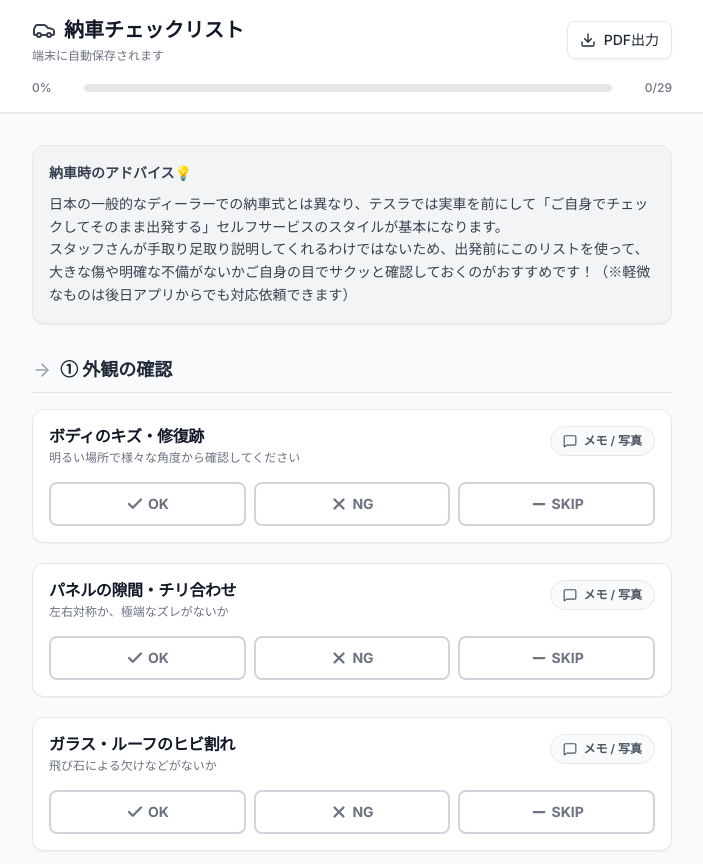
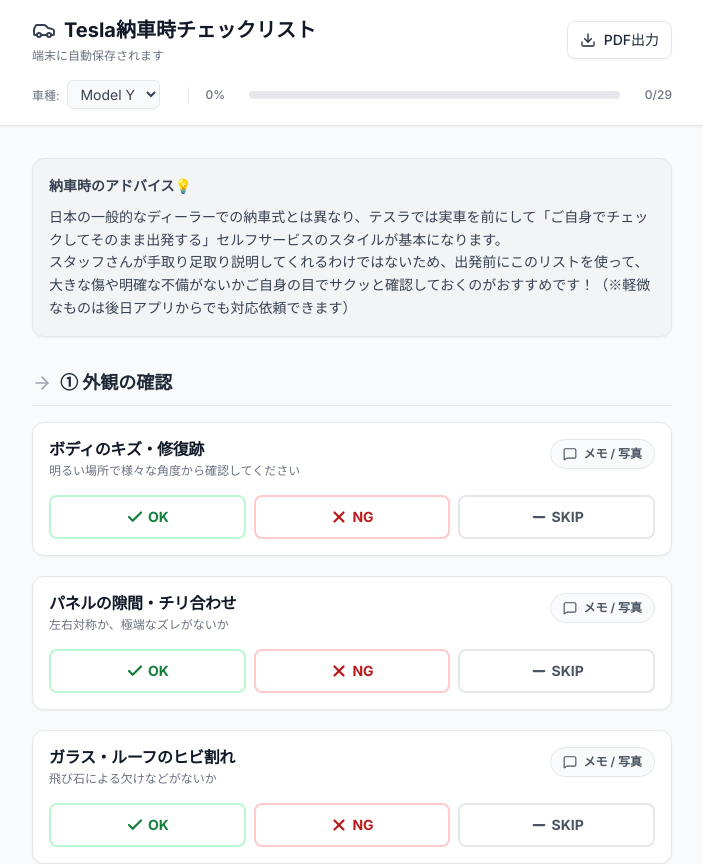
Before and after one commit to mi2aki-tes/tesla-checklist, a Next.js app: page / in a window 1280 px wide. Shown: the top 864 px of the page, without its empty margins (288-991 px from the left). Built offline with nearby package versions, Linux system fonts and the light colour scheme.

Commit message:
Vercel Analytics, enhanced multi-page PDF with photos, and UI improvement

```diff
--- a/package.json
+++ b/package.json
@@ -9,6 +9,7 @@
     "lint": "next lint"
   },
   "dependencies": {
+    "@vercel/analytics": "^2.0.1",
     "framer-motion": "^12.38.0",
     "html2canvas": "^1.4.1",
     "jspdf": "^4.2.1",
--- a/src/app/layout.tsx
+++ b/src/app/layout.tsx
@@ -1,6 +1,7 @@
 import type { Metadata } from "next";
 import { Inter } from "next/font/google";
 import "./globals.css";
+import { Analytics } from "@vercel/analytics/react";
 
 const inter = Inter({ subsets: ["latin"] });
 
@@ -16,7 +17,10 @@
 }>) {
   return (
     <html lang="ja">
-      <body className={inter.className}>{children}</body>
+      <body className={inter.className}>
+        {children}
+        <Analytics />
+      </body>
     </html>
   );
 }
--- a/src/app/page.tsx
+++ b/src/app/page.tsx
@@ -7,6 +7,7 @@
 import ChecklistItemComponent, { ItemState } from "@/components/ChecklistItem";
 import { Download, Car, Trash2, ArrowRight } from "lucide-react";
 import { motion } from "framer-motion";
+import { track } from "@vercel/analytics";
 
 type ItemData = {
   status: ItemState;
@@ -15,19 +16,22 @@
 };
 
 type AppState = {
+  selectedModel: string;
   itemsData: Record<string, ItemData>;
 };
 
 const DEFAULT_STATE: AppState = {
+  selectedModel: "Model Y",
   itemsData: {},
 };
+
+const CAR_MODELS = ["Model 3", "Model Y", "Model S", "Model X", "その他"];
 
 export default function Home() {
   const [mounted, setMounted] = useState(false);
   const [state, setState] = useState<AppState>(DEFAULT_STATE);
   const [isExporting, setIsExporting] = useState(false);
 
-  // Load from localStorage
   useEffect(() => {
     const saved = localStorage.getItem("teslaChecklistData");
     if (saved) {
@@ -40,22 +44,17 @@
     setMounted(true);
   }, []);
 
-  // Save to localStorage
   useEffect(() => {
     if (mounted) {
       localStorage.setItem("teslaChecklistData", JSON.stringify(state));
     }
   }, [state, mounted]);
 
-  if (!mounted) return null; // Avoid hydration mismatch
+  if (!mounted) return null;
 
-  // Current items
   const currentItems = CHECKLIST_ITEMS;
-
-  // Group by category
   const categories = Array.from(new Set(currentItems.map((i) => i.category)));
 
-  // Progress calculation
   const totalItems = currentItems.length;
   const completedItems = currentItems.filter(
     (item) => state.itemsData[item.id]?.status
@@ -85,41 +84,51 @@
     if (isExporting) return;
     setIsExporting(true);
 
+    // Analytics tracking for PDF Export
+    track('PDF_Exported', { model: state.selectedModel });
+
     window.scrollTo(0, 0);
 
     try {
-      const element = document.getElementById("print-template");
-      if (!element) return;
-
-      // html2canvas capture
-      const canvas = await html2canvas(element, {
-        scale: 2,
-        useCORS: true,
-        backgroundColor: "#FFFFFF"
-      });
-
-      const imgData = canvas.toDataURL('image/jpeg', 0.8);
-
       const pdf = new jsPDF({
         orientation: "portrait",
         unit: "mm",
         format: "a4"
       });
+      const pdfWidth = pdf.internal.pageSize.getWidth();
+      const maxPdfHeight = pdf.internal.pageSize.getHeight();
 
-      const pdfWidth = pdf.internal.pageSize.getWidth();
-      // Calculate height to fit A4 ratio identically
+      // 1. Capture the main table
+      const tableElement = document.getElementById("print-template");
+      if (tableElement) {
+        const canvas = await html2canvas(tableElement, {
+          scale: 2,
+          useCORS: true,
+          backgroundColor: "#FFFFFF"
+        });
+        const imgData = canvas.toDataURL('image/jpeg', 0.8);
         let pdfHeight = (canvas.height * pdfWidth) / canvas.width;
-
-      // Force it to fit on one page if it's slightly too long
-      const maxPdfHeight = pdf.internal.pageSize.getHeight();
-      if (pdfHeight > maxPdfHeight) {
-         pdfHeight = maxPdfHeight;
+        if (pdfHeight > maxPdfHeight) pdfHeight = maxPdfHeight;
+        pdf.addImage(imgData, 'JPEG', 0, 0, pdfWidth, pdfHeight);
       }
 
-      // Calculate centering (Optional, but let's draw it from top)
+      // 2. Capture all photo pages
+      const photoPages = document.querySelectorAll('.print-photo-page');
+      for (let i = 0; i < photoPages.length; i++) {
+        const pageEl = photoPages[i] as HTMLElement;
+        const canvas = await html2canvas(pageEl, {
+          scale: 2,
+          useCORS: true,
+          backgroundColor: "#FFFFFF"
+        });
+        const imgData = canvas.toDataURL('image/jpeg', 0.8);
+        pdf.addPage();
+        let pdfHeight = (canvas.height * pdfWidth) / canvas.width;
+        if (pdfHeight > maxPdfHeight) pdfHeight = maxPdfHeight;
         pdf.addImage(imgData, 'JPEG', 0, 0, pdfWidth, pdfHeight);
+      }
 
-      pdf.save(`Tesla_Delivery_Checklist.pdf`);
+      pdf.save(`TeslaDeliveryChecklist_${state.selectedModel}.pdf`);
     } catch (error) {
       console.error("PDF export failed", error);
       alert("PDFの出力に失敗しました。");
@@ -127,6 +136,14 @@
       setIsExporting(false);
     }
   };
+
+  // Get items with photos
+  const itemsWithPhotos = currentItems.filter(item => state.itemsData[item.id]?.photo);
+  // Split into chunks of 6
+  const photoChunks = [];
+  for (let i = 0; i < itemsWithPhotos.length; i += 6) {
+    photoChunks.push(itemsWithPhotos.slice(i, i + 6));
+  }
 
   return (
     <main className="min-h-screen text-gray-900 pb-24">
@@ -137,7 +154,7 @@
             <div>
               <h1 className="text-xl font-bold flex items-center gap-2 text-gray-900">
                 <Car className="text-gray-700" />
-                納車チェックリスト
+                Tesla納車時チェックリスト
               </h1>
               <p className="text-xs text-gray-500 mt-1">端末に自動保存されます</p>
             </div>
@@ -154,9 +171,21 @@
             </button>
           </div>
 
+          <div className="flex items-center gap-3">
+             <div className="flex-shrink-0">
+               <span className="text-xs text-gray-500 mr-2">車種:</span>
+               <select
+                 value={state.selectedModel}
+                 onChange={(e) => setState(prev => ({ ...prev, selectedModel: e.target.value }))}
+                 className="bg-gray-50 border border-gray-200 text-sm rounded-md py-1 px-2 text-gray-700 outline-none focus:border-gray-400"
+                >
+                  {CAR_MODELS.map(m => <option key={m} value={m}>{m}</option>)}
+               </select>
+             </div>
+
              {/* Progress Bar */}
-          <div className="mt-4 flex items-center gap-3 text-xs font-medium">
-            <span className="text-gray-500 w-10">{progressPercent}%</span>
+            <div className="flex items-center gap-3 text-xs font-medium flex-1 ml-4 border-l border-gray-200 pl-4">
+              <span className="text-gray-500 w-8">{progressPercent}%</span>
               <div className="h-2 flex-1 bg-gray-200 rounded-full overflow-hidden">
                 <motion.div
                   className="h-full bg-gray-800"
@@ -165,17 +194,18 @@
                   transition={{ duration: 0.5, ease: "easeOut" }}
                 />
               </div>
-            <span className="text-gray-500 w-12 text-right">
+              <span className="text-gray-500 w-10 text-right">
                 {completedItems}/{totalItems}
               </span>
+            </div>
           </div>
         </div>
       </header>
 
       {/* Main Checklist Content */}
-      <div id="pdf-content" className="max-w-2xl mx-auto px-4 py-8 bg-gray-50">
+      <div className="max-w-2xl mx-auto px-4 py-8 bg-gray-50">
 
-        {/* Warning / Notes section matching user's pdf vibe */}
+        {/* Warning / Notes section */}
         <div className="mb-8 p-4 bg-gray-100 border border-gray-200 rounded-xl text-sm text-gray-700 leading-relaxed shadow-sm">
           <p className="font-semibold mb-2">納車時のアドバイス💡</p>
           <p>
@@ -223,10 +253,12 @@
         </div>
       </div>
 
-      {/* Hidden Print Template for PDF Generation */}
-      <div className="fixed -left-[9999px] top-0 pointer-events-none">
+      {/* --- HIDDEN PRINT TEMPLATES --- */}
+      <div className="absolute top-0 left-0 -z-50 opacity-0 pointer-events-none">
+
+        {/* Page 1: Table */}
         <div id="print-template" className="w-[800px] bg-white p-10 text-black">
-          <h1 className="text-2xl font-bold border-b-2 border-black pb-2 mb-6">テスラ 納車チェックリスト 結果レポート</h1>
+          <h1 className="text-2xl font-bold border-b-2 border-black pb-2 mb-6">Tesla納車時チェックリスト（{state.selectedModel}）</h1>
 
           <table className="w-full text-left text-sm border-collapse">
             <thead>
@@ -239,8 +271,6 @@
             <tbody>
               {currentItems.map((item) => {
                 const data = state.itemsData[item.id] || { status: null, memo: "", photo: null };
-
-                // Color formatting for PDF
                 let statusText = "未確認";
                 let statusColor = "text-gray-400";
                 if (data.status === "OK") { statusText = "✅ OK"; statusColor = "text-green-600 font-bold"; }
@@ -249,24 +279,46 @@
 
                 return (
                   <tr key={item.id} className="border-b border-gray-200">
-                    <td className={`py-2 px-3 ${statusColor}`}>{statusText}</td>
-                    <td className="py-2 px-3">
+                    <td className={`py-1.5 px-3 ${statusColor}`}>{statusText}</td>
+                    <td className="py-1.5 px-3">
                       <div className="font-semibold text-gray-800">{item.title}</div>
-                      <div className="text-xs text-gray-500">{item.category}</div>
+                      <div className="text-[10px] text-gray-500">{item.category}</div>
                     </td>
-                    <td className="py-2 px-3 text-xs text-gray-700">
+                    <td className="py-1.5 px-3 text-xs text-gray-700">
                       {data.memo}
-                      {data.photo && <span className="block mt-1 text-blue-500">[写真添付あり]</span>}
+                      {data.photo && <span className="block mt-0.5 text-blue-500">[写真添付あり - 次ページ参照]</span>}
                     </td>
                   </tr>
                 );
               })}
             </tbody>
           </table>
-          <div className="mt-6 text-right text-sm text-gray-500">
+          <div className="mt-4 text-right text-xs text-gray-500">
             確認日: {new Date().toLocaleDateString("ja-JP")} / 進行度: {completedItems}/{totalItems} ({progressPercent}%)
           </div>
         </div>
+
+        {/* Pages 2+: Photo Grids */}
+        {photoChunks.map((chunk, pageIndex) => (
+          <div key={`photo-page-${pageIndex}`} className="print-photo-page w-[800px] h-[1130px] bg-white p-10 text-black flex flex-col">
+            <h2 className="text-xl font-bold border-b-2 border-gray-300 pb-2 mb-6">添付写真 ({pageIndex + 1}/{photoChunks.length})</h2>
+            <div className="grid grid-cols-2 gap-6 flex-1 content-start">
+              {chunk.map((item) => (
+                <div key={`photo-${item.id}`} className="flex flex-col gap-2 p-4 border border-gray-200 rounded-lg bg-gray-50">
+                  <div className="font-bold text-sm text-gray-800">{item.title}</div>
+                  <div className="text-xs text-gray-600 mb-2 truncate">{state.itemsData[item.id]?.memo || "メモなし"}</div>
+                  {/* eslint-disable-next-line @next/next/no-img-element */}
+                  <img
+                    src={state.itemsData[item.id]?.photo || ""}
+                    alt={item.title}
+                    className="w-full h-48 object-cover rounded shadow-sm border border-gray-300 bg-white"
+                  />
+                </div>
+              ))}
+            </div>
+          </div>
+        ))}
+
       </div>
     </main>
   );
--- a/src/components/ChecklistItem.tsx
+++ b/src/components/ChecklistItem.tsx
@@ -40,13 +40,6 @@
     }
   };
 
-  const statusColors = {
-    OK: "bg-green-100 border-green-500 text-green-800 hover:bg-green-200 shadow-sm",
-    NG: "bg-red-100 border-red-500 text-red-800 hover:bg-red-200 shadow-sm",
-    SKIP: "bg-gray-200 border-gray-400 text-gray-800 hover:bg-gray-300 shadow-sm",
-    null: "bg-white border-gray-300 text-gray-500 hover:border-gray-400",
-  };
-
   return (
     <div className="bg-white border border-gray-200 rounded-xl overflow-hidden mb-3 shadow-sm transition-all duration-300">
       <div className="p-4">
@@ -81,7 +74,9 @@
           <button
             onClick={() => onStatusChange(status === "OK" ? null : "OK")}
             className={`flex-1 flex justify-center items-center py-2.5 rounded-lg border-2 font-bold transition-all duration-200 text-sm ${
-              status === "OK" ? statusColors.OK : statusColors.null
+              status === "OK"
+                ? "bg-green-500 border-green-600 text-white shadow-md transform scale-[1.02]"
+                : "bg-white border-green-200 text-green-700 hover:bg-green-50 hover:border-green-300"
             }`}
           >
             <Check size={18} className="mr-1" strokeWidth={3} /> OK
@@ -89,7 +84,9 @@
           <button
             onClick={() => onStatusChange(status === "NG" ? null : "NG")}
             className={`flex-1 flex justify-center items-center py-2.5 rounded-lg border-2 font-bold transition-all duration-200 text-sm ${
-              status === "NG" ? statusColors.NG : statusColors.null
+              status === "NG"
+                ? "bg-red-500 border-red-600 text-white shadow-md transform scale-[1.02]"
+                : "bg-white border-red-200 text-red-700 hover:bg-red-50 hover:border-red-300"
             }`}
           >
             <X size={18} className="mr-1" strokeWidth={3} /> NG
@@ -97,7 +94,9 @@
           <button
             onClick={() => onStatusChange(status === "SKIP" ? null : "SKIP")}
             className={`flex-1 flex justify-center items-center py-2.5 rounded-lg border-2 font-bold transition-all duration-200 text-sm ${
-              status === "SKIP" ? statusColors.SKIP : statusColors.null
+              status === "SKIP"
+                ? "bg-gray-600 border-gray-700 text-white shadow-md transform scale-[1.02]"
+                : "bg-white border-gray-200 text-gray-600 hover:bg-gray-50 hover:border-gray-300"
             }`}
           >
             <Minus size={18} className="mr-1" strokeWidth={3} /> SKIP
```
Also changed, not shown: 1 other file (tests, documents, lock files or other folders). Lines whose indentation alone changed are shown as unchanged.
